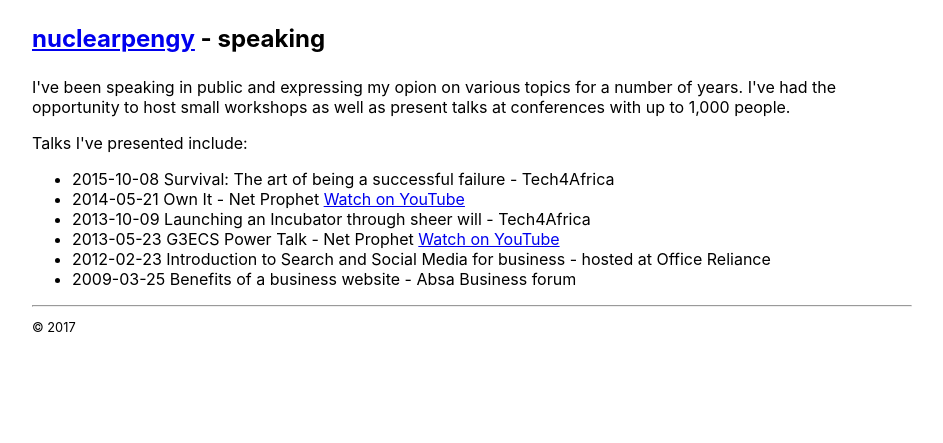
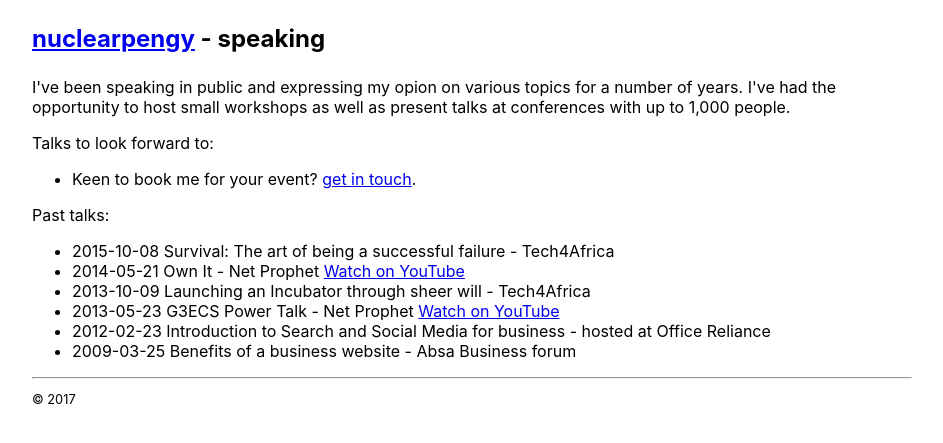
Before and after one commit to nuclearpengy/nuclearpengy.github.io, a Jekyll site: the page built from speaking.html, in a window 1280 px wide. Shown: the top 443 px of the page, without its empty margins (168-1111 px from the left). Built offline with Jekyll 4.4.1, drawn with Linux system fonts in a browser that asks for light colours.

Commit message:
Update speaking.html

```diff
--- a/speaking.html
+++ b/speaking.html
@@ -1,13 +1,18 @@
 ---
 layout: default
 title: nuclearpengy - speaking
-description: Talks I've presented.
+description: I talk in public.
 ---
 
 <h1><a href="{{site.url}}">nuclearpengy</a> - speaking</h1>
 <p>I've been speaking in public and expressing my opion on various topics for a number of years. I've had the opportunity to host small workshops as well as present talks at conferences with up to 1,000 people.</p>
-<p>Talks I've presented include:<p>
 
+<p>Talks to look forward to:</p>
+<ul>
+  <li>Keen to book me for your event? <a href="{{site.baseurl}}/links/">get in touch</a>.</li>
+</ul>
+
+<p>Past talks:<p>
 <ul>
 <li>2015-10-08 Survival: The art of being a successful failure - Tech4Africa</li>
 <li>2014-05-21 Own It - Net Prophet <a href="https://youtu.be/qTmp5cXesO8" target="_blank">Watch on YouTube</a></li>
```
